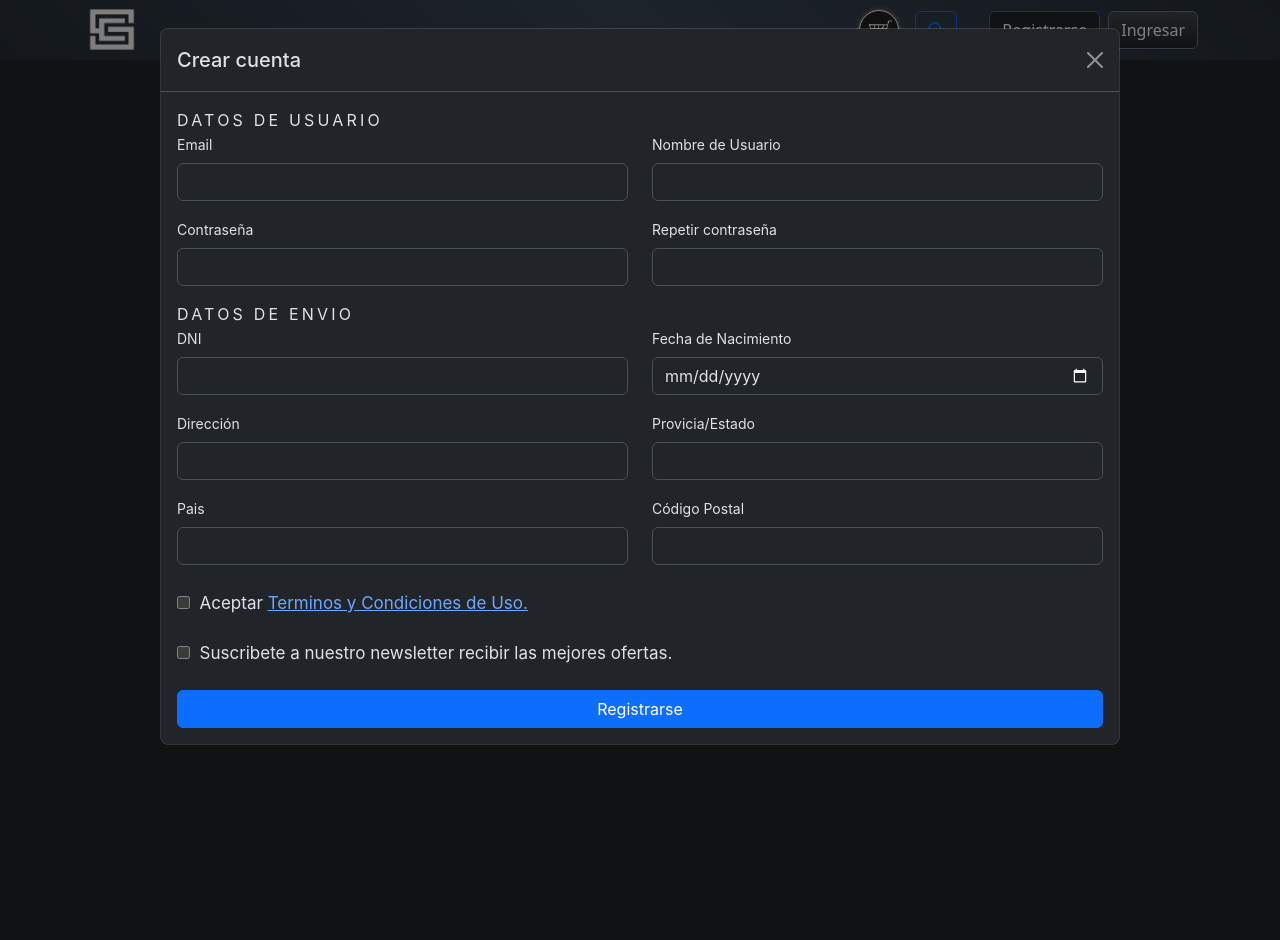
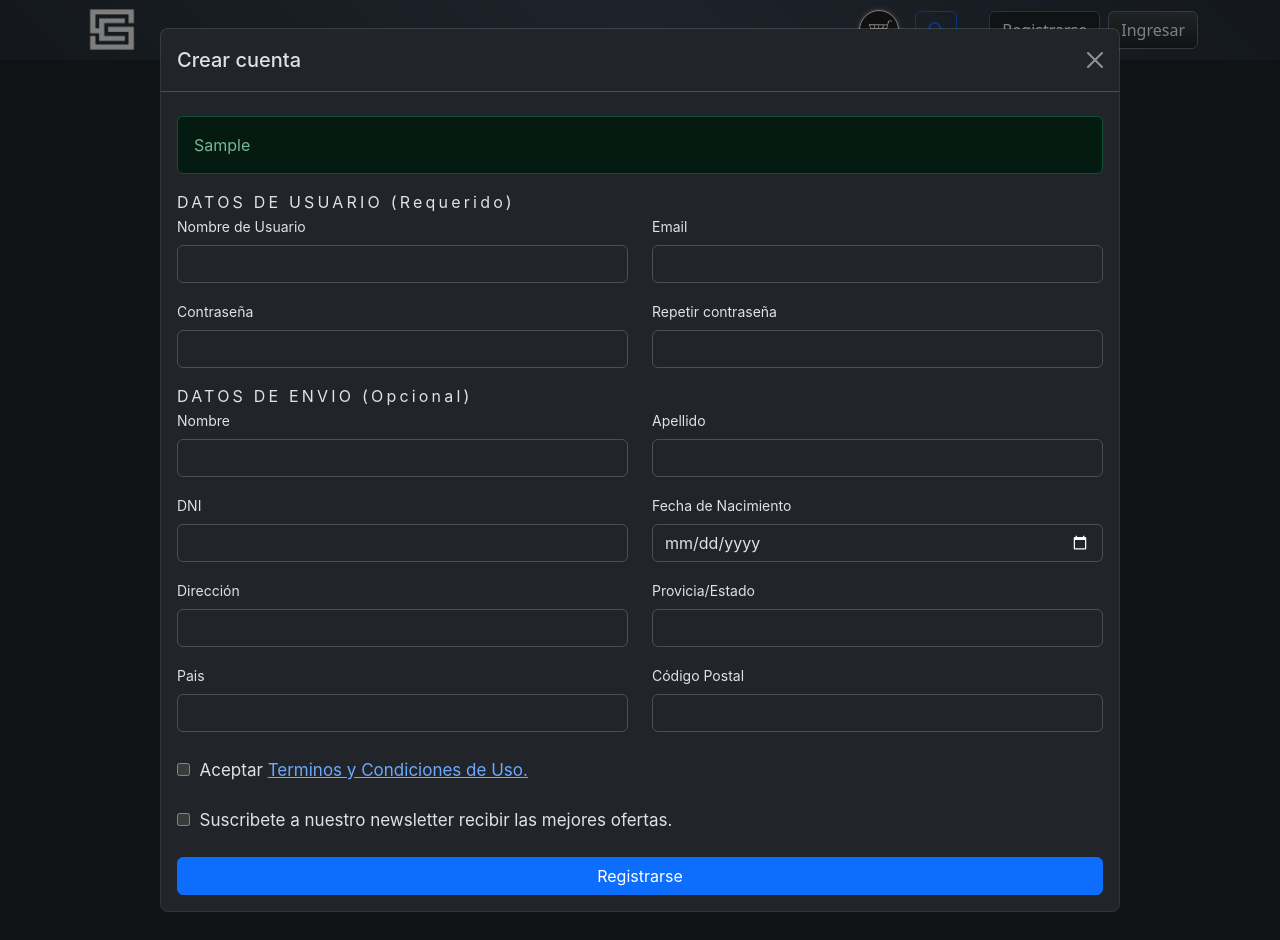
Before and after one commit to Lauty4563/proyecto_actis_cabrera, a CodeIgniter 4 app: the page made by app/Views/plantilla/header_view.php in a window 1280 px wide, after a click on "Registrarse". Run offline with PHP 8.4 and a stand-in for CodeIgniter, Linux system fonts and the light colour scheme; the template is opened without the code that fills it: most values are stand-ins (such as "Sample title", 1, 10 or a date in 2020); some libraries are stand-ins or nearby versions; some web fonts are replaced.

Commit message:
Se implementó la creación de usuarios en la vista y se corrigieron errores en controlador usuario y model usuario

```diff
--- a/app/Controllers/Home.php
+++ b/app/Controllers/Home.php
@@ -9,6 +9,8 @@ class Home extends BaseController
         $data = [
             'titulo' => 'Página Principal',
             'active' => 'principal',
+            'mensaje_registro' => session()->getFlashdata('mensaje_registro'),
+            'validation' => session()->getFlashdata('validation')
         ];
 
         $this->cargarVista('./contenido/principal_view' , $data);
--- a/app/Models/Usuario_Model.php
+++ b/app/Models/Usuario_Model.php
@@ -14,7 +14,7 @@ class Usuario_Model extends Model
     protected $returnType     = 'array';
     protected $useSoftDeletes = true;
 
-    protected $allowedFields = ['nombre_usuario', 'contrasena_usuario', 'dni_usuario', 'fecha_usuario', 'direccion_usuario', 'provincia_usuario', 'pais_usuario', 'codigopostal_usuario', 'perfil_id', 'nombre', 'apellido', 'imagen_usuario', 'activo', 'soft_delete'];
+    protected $allowedFields = ['nombre_usuario', 'email_usuario','contrasena_usuario', 'dni_usuario', 'fecha_usuario', 'direccion_usuario', 'provincia_usuario', 'pais_usuario', 'codigopostal_usuario', 'perfil_id', 'nombre', 'apellido', 'imagen_usuario', 'activo', 'soft_delete'];
 
     protected bool $allowEmptyInserts = false;
     protected bool $updateOnlyChanged = true;
--- a/app/Views/plantilla/header_view.php
+++ b/app/Views/plantilla/header_view.php
@@ -66,76 +66,105 @@
                     <button type="button" class="btn-close" data-bs-dismiss="modal" aria-label="Close"></button>
                 </div>
                 <div class="modal-body">
+
+                    <?php if (!empty($mensaje_registro)) : ?>
+                        <div class="alert alert-success mt-2" role="alert">
+                            <?= esc($mensaje_registro) ?>
+                        </div>
+                    <?php endif ?>
+
+                    <?php if (!empty($validation)) : ?>
+                        <div class="alert alert-danger mt-2" role="alert">
+                            <ul>
+                                <?php foreach($validation as $error) : ?>
+                                    <li>
+                                        <?= esc($error) ?>
+                                    </li>
+                                <?php endforeach ?>
+                            </ul>
+                        </div>
+                    <?php endif ?>
+
                     <form action="registro_usuario" method="post" id="formRegistro">
                         <div class="col-12">
                             <div
                                 style="font-size: 16px ;letter-spacing: 0.2rem;">
-                                DATOS DE USUARIO
+                                DATOS DE USUARIO (Requerido)
                             </div>
                             <div class="row">
                                 <div class="mb-3 col">
-                                    <label for="email" class="form-label formulario">Email</label>
-                                    <input name="email" type="email" class="form-control" id="emailRegistro" required>
+                                    <label for="usuario" class="form-label formulario">Nombre de Usuario</label>
+                                    <input name="usuario" type="text" class="form-control" id="usuario" autocomplete="off" required>
                                 </div>
                                 <div class="mb-3 col">
-                                    <label for="nombre" class="form-label formulario">Nombre de Usuario</label>
-                                    <input name="nombre" type="text" class="form-control" id="nombreRegistro" required>
+                                    <label for="email" class="form-label formulario">Email</label>
+                                    <input name="email" type="email" class="form-control" id="email" autocomplete="off" required>
                                 </div>
                             </div>
                             <div class="row">
                                 <div class="mb-3 col">
                                     <label for="contrasena" class="form-label formulario">Contraseña</label>
-                                    <input name="contrasena" type="password" class="form-control" id="passRegistro" required>
+                                    <input name="contrasena" type="password" class="form-control" id="contrasena" autocomplete="off" required>
                                 </div>
                                 <div class="mb-3 col">
-                                    <label for="contrasena2" class="form-label formulario">Repetir contraseña</label>
-                                    <input name="contrasena2" type="password" class="form-control" id="passConfRegistro" required>
+                                    <label for="repetir-contrasena" class="form-label formulario">Repetir contraseña</label>
+                                    <input name="repetir-contrasena" type="password" class="form-control" id="repetir-contrasena" autocomplete="off" required>
                                 </div>
                             </div>
                         </div>
                         <div class="col-12">
                             <div
                                 style="font-size: 16px ;letter-spacing: 0.2rem;">
-                                DATOS DE ENVIO
+                                DATOS DE ENVIO (Opcional)
+                            </div>
+                            <div class="row">
+                                <div class="mb-3 col">
+                                    <label for="nombre" class="form-label formulario">Nombre</label>
+                                    <input name="nombre" type="text" class="form-control" id="nombre" autocomplete="off">
+                                </div>
+                                <div class="mb-3 col">
+                                    <label for="apellido" class="form-label formulario">Apellido</label>
+                                    <input name="apellido" type="text" class="form-control" id="apellido" autocomplete="off">
+                                </div>
                             </div>
                             <div class="row">
                                 <div class="mb-3 col">
                                     <label for="dni" class="form-label formulario">DNI</label>
-                                    <input name="dni" type="number" class="form-control" id="dniRegistro" required>
+                                    <input name="dni" type="number" class="form-control" id="dni" autocomplete="off">
                                 </div>
                                 <div class="mb-3 col">
                                     <label for="fecha" class="form-label formulario">Fecha de Nacimiento</label>
-                                    <input name="fecha" type="date" class="form-control" id="fechaNacRegistro" required>
+                                    <input name="fecha" type="date" class="form-control" id="fecha" autocomplete="off">
                                 </div>
                             </div>
                             <div class="row">
                                 <div class="mb-3 col">
                                     <label for="direccion" class="form-label formulario">Dirección</label>
-                                    <input name="direccion" type="text" class="form-control" id="direccionRegistro" required>
+                                    <input name="direccion" type="text" class="form-control" id="direccion" autocomplete="off">
                                 </div>
                                 <div class="mb-3 col">
                                     <label for="provincia" class="form-label formulario">Provicia/Estado</label>
-                                    <input name="provincia" type="text" class="form-control" id="provRegistro" required>
+                                    <input name="provincia" type="text" class="form-control" id="provincia" autocomplete="off">
                                 </div>
                             </div>
                             <div class="row">
                                 <div class="mb-3 col">
                                     <label for="pais" class="form-label formulario">Pais</label>
-                                    <input name="pais" type="text" class="form-control" id="paisRegistro" required>
+                                    <input name="pais" type="text" class="form-control" id="pais">
                                 </div>
                                 <div class="mb-3 col">
                                     <label for="codigopostal" class="form-label formulario">Código Postal</label>
-                                    <input name="codigopostal" type="number" class="form-control" id="cpRegistro" required>
+                                    <input name="codigopostal" type="number" class="form-control" id="codigopostal" autocomplete="off">
                                 </div>
                             </div>
                             <div class="mb-3 col">
-                                <input type="checkbox" class="" id="terminosRegistro" required>
-                                <label for="terminoRegistro" class="form-label formulario" style="margin-left:5px; margin-top: 10px;font-size: 17px !important">
+                                <input type="checkbox" class="" id="terminosRegistro" autocomplete="off" required>
+                                <label for="terminosRegistro" class="form-label formulario" style="margin-left:5px; margin-top: 10px;font-size: 17px !important">
                                     Aceptar <a href="<?= base_url('terminos') ?>">Terminos y Condiciones de Uso.</a>
                                 </label>
                             </div>
                             <div class="mb-3 col">
-                                <input type="checkbox" class="" id="newsRegistro">
+                                <input type="checkbox" class="" id="newsRegistro" autocomplete="off">
                                 <label for="newsRegistro" class="form-label formulario" style="margin-left:5px;font-size: 17px !important">
                                     Suscribete a nuestro newsletter recibir las mejores ofertas.</a>
                                 </label>
@@ -157,14 +186,21 @@
                     <button type="button" class="btn-close" data-bs-dismiss="modal" aria-label="Close"></button>
                 </div>
                 <div class="modal-body">
+
+                    <?php if (!empty($mensaje_registro)) : ?>
+                        <div class="alert alert-success mt-2" role="alert">
+                            <?= esc($mensaje_registro)?>
+                        </div>
+                    <?php endif ?>
+
                     <form id="formLogin">
                         <div class="mb-3">
-                            <label for="emailLogin" class="form-label">Email</label>
-                            <input type="email" class="form-control" id="emailLogin" required>
+                            <label for="login_email" class="form-label">Email</label>
+                            <input name="login_email" type="email" class="form-control" id="login_email" autocomplete="off" required>
                         </div>
                         <div class="mb-3">
-                            <label for="passLogin" class="form-label">Contraseña</label>
-                            <input type="password" class="form-control" id="passLogin" required>
+                            <label for="login_contrasena" class="form-label">Contraseña</label>
+                            <input name="login_contrasena" type="contrasena" class="form-control" autocomplete="off" id="login_contrasena" required>
                         </div>
                         <button type="submit" class="btn btn-primary w-100">Ingresar</button>
                     </form>
```
Also changed, not shown: app/Controllers/UsuarioController.php (+21 -12 lines), app/Views/contenido/principal_view.php (+12 -6 lines).
